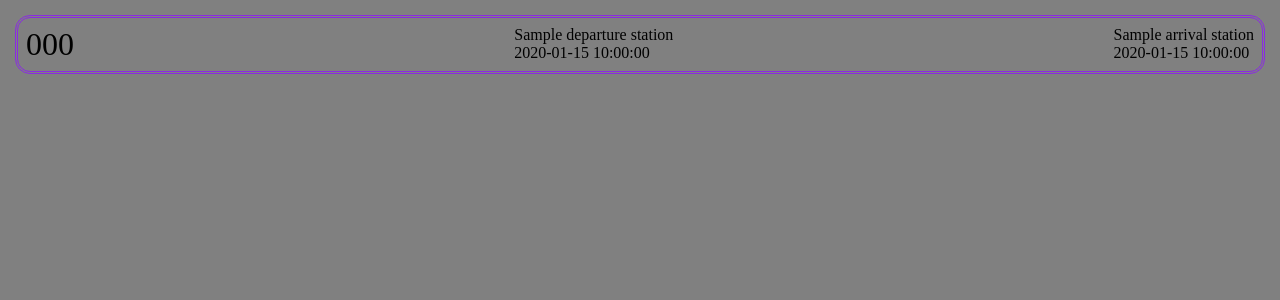
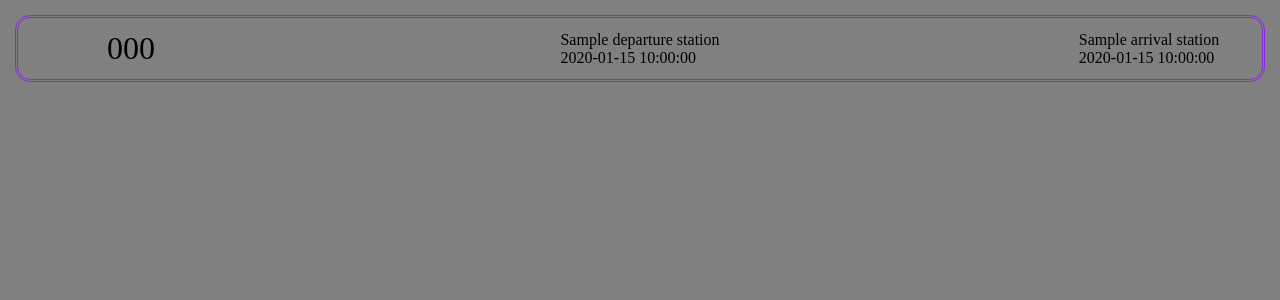
Before and after one commit to Elektron0110/WebPython, a Flask app: template Site/templates/TSee.html in a window 1280 px wide. Shown: the top 300 px of the page. Run offline with Flask 3, Linux system fonts and the light colour scheme; the template is opened without the code that fills it: most values are stand-ins (such as "Sample title", 1, 10 or a date in 2020).

Commit message:
Возможно сделаю

```diff
--- a/Site/templates/TSee.html
+++ b/Site/templates/TSee.html
@@ -3,23 +3,35 @@
 	<meta charset="UTF-8">
 	<title>Сообщения</title>
 	<script src="{{ url_for('static', filename='js/script.js') }}"></script>
-	<link href="{{ url_for('static', filename='css/style.css') }}" rel="stylesheet" type="text/css" />
 	<link href="{{ url_for('static', filename='css/Mstyle.css') }}" rel="stylesheet" type="text/css" />
 	<link rel="icon" sizes="256x256" type="image/ico" href="{{ url_for('static', filename='img/f.ico') }}">
+	<style>
+		.carriage {
+			width: 210px;
+			height: 45px;
+			display: flex;
+			align-items: center;
+			justify-content: center;
+		}
+	</style>
 </head>
 <body>
 	<table style="display: block;">
 		<tbody style="display: block;">
 			{% for train in trains %}
 			<tr class="message">
-				<td style="font-size: xx-large;">
-					{{ train["trainNumberRus"] }}
+				<td style="font-size: xx-large;" st="background-image: url(https://www.rzd.ru/api/media/resources/2385015);background-repeat: no-repeat;background-size: cover;">
+					<div class="carriage">
+						{{ train["trainNumberRus"] }}
+					</div>
 				</td>
 				{% for st in ['departureStation', 'arrivalStation'] %}
-				<td>
-					{{ train[st]["name"] }}
-					<br>
-					{{ train[st]["localDateTime"] }}
+				<td st="background-image: url(https://www.rzd.ru/api/media/resources/2385017);background-repeat: no-repeat;background-size: cover;">
+					<div class="carriage">
+						{{ train[st]["name"] }}
+						<br>
+						{{ train[st]["localDateTime"] }}
+					</div>
 				</td>
 				{% endfor %}
 			</tr>
```
